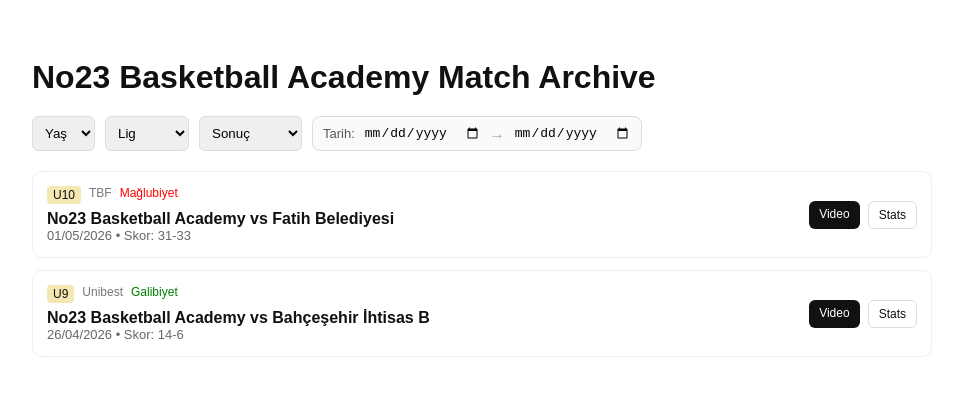
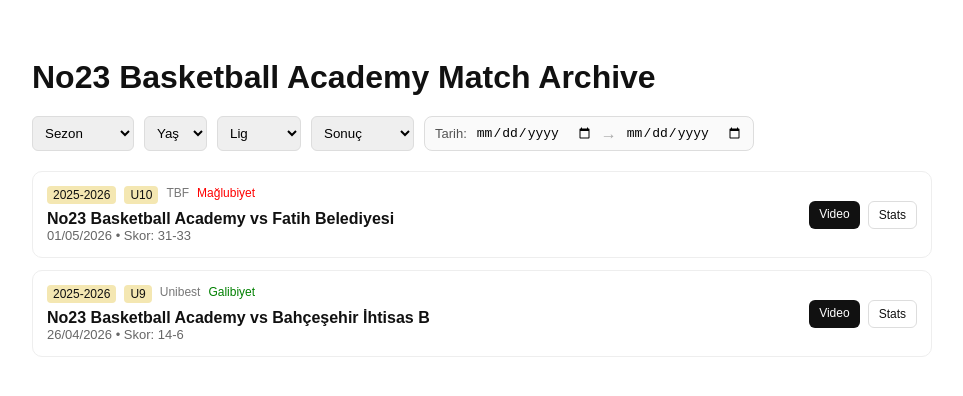
Before and after one commit to nynpkl/no23, a React (Vite) app: page / in a window 1280 px wide. Shown: the top 396 px of the page, without its empty margins (158-1121 px from the left). Built offline with nearby package versions, Linux system fonts and the light colour scheme.

Commit message:
Update App.jsx

```diff
--- a/src/App.jsx
+++ b/src/App.jsx
@@ -2,13 +2,13 @@ import { useState } from "react";
 import matches from "./matches";
 
 export default function App() {
+  const [seasonFilter, setSeasonFilter] = useState("All");
   const [ageFilter, setAgeFilter] = useState("All");
   const [leagueFilter, setLeagueFilter] = useState("All");
   const [resultFilter, setResultFilter] = useState("All");
   const [startDate, setStartDate] = useState("");
   const [endDate, setEndDate] = useState("");
 
-  // ✅ TARİH FORMAT FONKSİYONU
   const formatDate = (dateStr) => {
     const d = new Date(dateStr);
     const day = String(d.getDate()).padStart(2, "0");
@@ -24,6 +24,7 @@ export default function App() {
       const end = endDate ? new Date(endDate) : null;
 
       return (
+        (seasonFilter === "All" || m.season === seasonFilter) &&
         (ageFilter === "All" || m.age === ageFilter) &&
         (leagueFilter === "All" || m.league === leagueFilter) &&
         (resultFilter === "All" || m.result === resultFilter) &&
@@ -38,6 +39,12 @@ export default function App() {
       <h1 style={styles.title}>No23 Basketball Academy Match Archive</h1>
 
       <div style={styles.filters}>
+        <select onChange={(e) => setSeasonFilter(e.target.value)} style={styles.select}>
+          <option value="All">Sezon</option>
+          <option>2025-2026</option>
+          <option>2026-2027</option>
+        </select>
+
         <select onChange={(e) => setAgeFilter(e.target.value)} style={styles.select}>
           <option value="All">Yaş</option>
           <option>U8</option>
@@ -99,6 +106,7 @@ export default function App() {
           <div key={m.id} style={styles.row}>
             <div style={styles.left}>
               <div style={styles.topLine}>
+                <span style={styles.badge}>{m.season}</span>
                 <span style={styles.badge}>{m.age}</span>
                 <span style={styles.meta}>{m.league}</span>
                 <span style={m.result === "Galibiyet" ? styles.win : styles.lose}>
```
